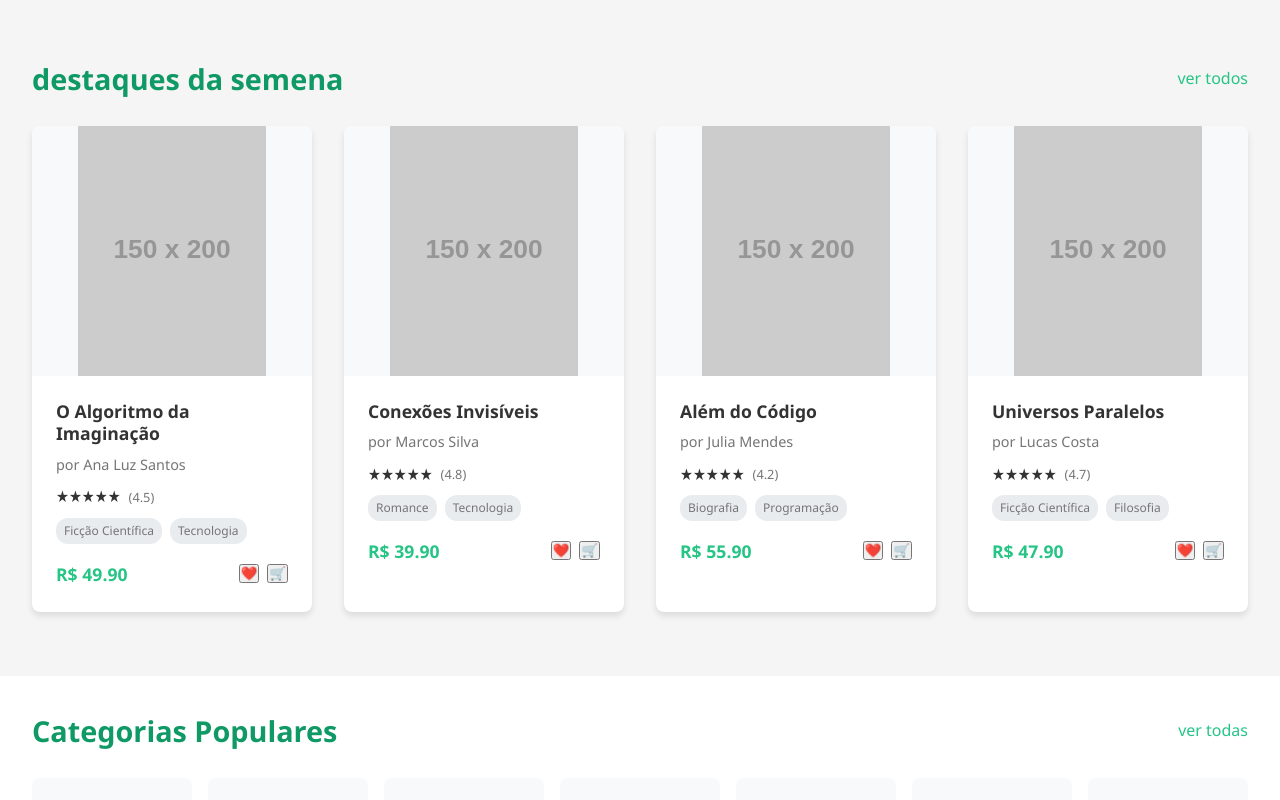
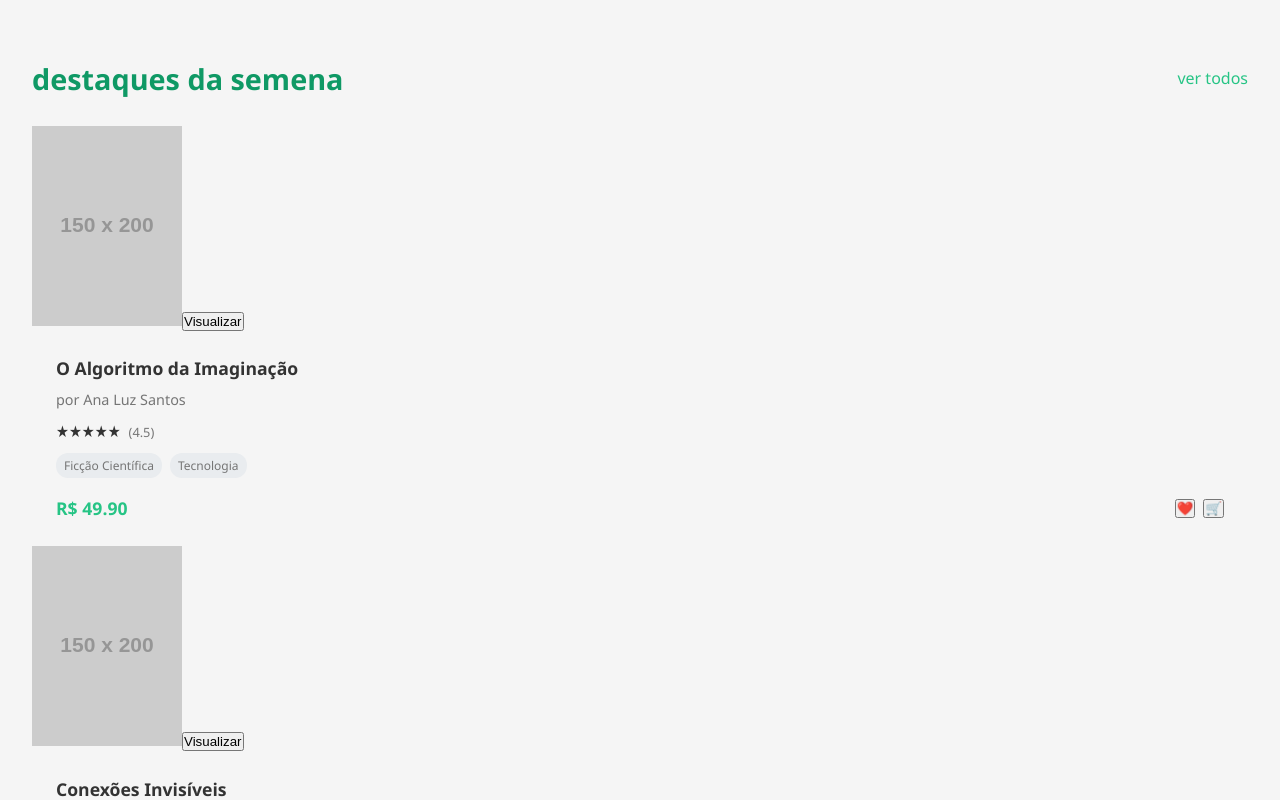
Before and after one commit to Mariaeduardar07/livraria01-revisao, a Next.js app: page / in a window 1280 px wide. Shown: the part 420-1220 px from the top of the page. Built offline with nearby package versions, Linux system fonts and the light colour scheme.

Commit message:
feat: create bookCard component

```diff
--- /dev/null
+++ b/src/components/bookCard/bookCard.module.css
@@ -0,0 +1,103 @@
+.bookCard:hover .quickViewButton {
+    bottom: 0;
+  }
+
+  .bookInfo {
+    padding: 1.5rem;
+    position: relative;
+    box-sizing: border-box;
+  }
+
+  .newBadge {
+    position: absolute;
+    top: -12px;
+    right: 12px;
+    background-color: var(--success-color);
+    color: var(--white);
+    font-size: 0.7rem;
+    padding: 0.25rem 0.5rem;
+    border-radius: 12px;
+    text-transform: uppercase;
+    font-weight: bold;
+  }
+
+  .bookTitle {
+    font-size: 1.1rem;
+    margin-bottom: 0.5rem;
+    line-height: 1.3;
+    font-family: inherit;
+  }
+
+  .bookAuthor {
+    color: var(--light-text);
+    font-size: 0.9rem;
+    margin-bottom: 0.5rem;
+  }
+
+  .bookRating {
+    margin-bottom: 0.5rem;
+    display: flex;
+    align-items: center;
+  }
+
+  .star {
+    color: #ffc107;
+    font-size: 1rem;
+  }
+
+  .starEmpty {
+    color: var(--gray-300);
+  }
+
+  .starHalf {
+    position: relative;
+    color: var(--gray-300);
+  }
+
+  .starHalf::after {
+    content: "★";
+    position: absolute;
+    left: 0;
+    top: 0;
+    color: #ffc107;
+    width: 50%;
+    overflow: hidden;
+  }
+
+  .ratingValue {
+    margin-left: 0.5rem;
+    font-size: 0.8rem;
+    color: var(--light-text);
+  }
+
+  .bookTags {
+    display: flex;
+    flex-wrap: wrap;
+    gap: 0.5rem;
+    margin-bottom: 1rem;
+  }
+
+  .tag {
+    background-color: var(--gray-200);
+    font-size: 0.75rem;
+    padding: 0.2rem 0.5rem;
+    border-radius: 12px;
+    color: var(--light-text);
+  }
+
+  .bookPriceActions {
+    display: flex;
+    justify-content: space-between;
+    align-items: center;
+  }
+
+  .bookPrice {
+    font-weight: bold;
+    font-size: 1.1rem;
+    color: var(--primary-color);
+  }
+
+  .bookActions {
+    display: flex;
+    gap: 0.5rem;
+  }
--- /dev/null
+++ b/src/components/bookCard/index.jsx
@@ -0,0 +1,40 @@
+import styles from "./bookCard.module.css";
+
+const BookCard = ({ book, renderStars }) => {
+  return (
+    <div key={book.id} className={styles.bookCard}>
+      <div className={styles.bookCover}>
+        <img
+          src={book.coverImage}
+          alt={book.title}
+          className={styles.coverImage}
+        />
+        <button className={styles.quickViewButton}>Visualizar</button>
+      </div>
+      <div className={styles.bookInfo}>
+        <h3 className={styles.bookTitle}>{book.title}</h3>
+        <p className={styles.bookAuthor}>por {book.author}</p>
+        <div className={styles.bookRating}>
+          {renderStars(book.rating)}
+          <span className={styles.ratingValue}>({book.rating})</span>
+        </div>
+        <div className={styles.bookTags}>
+          {book.tags.map((tag, index) => (
+            <span key={index} className={styles.tag}>
+              {tag}
+            </span>
+          ))}
+        </div>
+        <div className={styles.bookPriceActions}>
+          <span className={styles.bookPrice}>R$ {book.price.toFixed(2)}</span>
+          <div className={styles.bookActions}>
+            <button className={styles.iconButton}>❤️</button>
+            <button className={styles.iconButton}>🛒</button>
+          </div>
+        </div>
+      </div>
+    </div>
+  );
+};
+
+export default BookCard;
--- a/src/components/booksSection/booksSection.module.css
+++ b/src/components/booksSection/booksSection.module.css
@@ -8,66 +8,6 @@
     display: grid;
     grid-template-columns: repeat(auto-fill, minmax(250px, 1fr));
     gap: 2rem;
-  }
-
-  .bookCard {
-    background-color: var(--white);
-    border-radius: var(--border-radius);
-    overflow: hidden;
-    box-shadow: var(--box-shadow);
-    transition: var(--transition);
-    animation: fadeIn 0.5s ease forwards;
-    box-sizing: border-box;
-  }
-
-  .bookCard:hover {
-    transform: translateY(-5px);
-    box-shadow: 0 12px 20px rgba(0, 0, 0, 0.15);
-  }
-
-  .bookCover {
-    position: relative;
-    overflow: hidden;
-    height: 250px;
-    display: flex;
-    justify-content: center;
-    background-color: var(--gray-100);
-  }
-
-  .coverImage {
-    height: 100%;
-    object-fit: cover;
-    transition: var(--transition);
-  }
-
-  .bookCard:hover .coverImage {
-    transform: scale(1.05);
-  }
-
-  .quickViewButton {
-    position: absolute;
-    bottom: -40px;
-    left: 0;
-    right: 0;
-    background-color: rgba(0, 0, 0, 0.7);
-    color: var(--white);
-    padding: 0.5rem;
-    text-align: center;
-    transition: var(--transition);
-    cursor: pointer;
-    border: none;
-    outline: none;
-    font-family: inherit;
-  }
-
-  .bookCard:hover .quickViewButton {
-    bottom: 0;
-  }
-
-  .bookInfo {
-    padding: 1.5rem;
-    position: relative;
-    box-sizing: border-box;
   }
 
   .newBadge {
@@ -82,84 +22,3 @@
     text-transform: uppercase;
     font-weight: bold;
   }
-
-  .bookTitle {
-    font-size: 1.1rem;
-    margin-bottom: 0.5rem;
-    line-height: 1.3;
-    font-family: inherit;
-  }
-
-  .bookAuthor {
-    color: var(--light-text);
-    font-size: 0.9rem;
-    margin-bottom: 0.5rem;
-  }
-
-  .bookRating {
-    margin-bottom: 0.5rem;
-    display: flex;
-    align-items: center;
-  }
-
-  .star {
-    color: #ffc107;
-    font-size: 1rem;
-  }
-
-  .starEmpty {
-    color: var(--gray-300);
-  }
-
-  .starHalf {
-    position: relative;
-    color: var(--gray-300);
-  }
-
-  .starHalf::after {
-    content: "★";
-    position: absolute;
-    left: 0;
-    top: 0;
-    color: #ffc107;
-    width: 50%;
-    overflow: hidden;
-  }
-
-  .ratingValue {
-    margin-left: 0.5rem;
-    font-size: 0.8rem;
-    color: var(--light-text);
-  }
-
-  .bookTags {
-    display: flex;
-    flex-wrap: wrap;
-    gap: 0.5rem;
-    margin-bottom: 1rem;
-  }
-
-  .tag {
-    background-color: var(--gray-200);
-    font-size: 0.75rem;
-    padding: 0.2rem 0.5rem;
-    border-radius: 12px;
-    color: var(--light-text);
-  }
-
-  .bookPriceActions {
-    display: flex;
-    justify-content: space-between;
-    align-items: center;
-  }
-
-  .bookPrice {
-    font-weight: bold;
-    font-size: 1.1rem;
-    color: var(--primary-color);
-  }
-
-  .bookActions {
-    display: flex;
-    gap: 0.5rem;
-  }
--- a/src/components/booksSection/index.jsx
+++ b/src/components/booksSection/index.jsx
@@ -1,51 +1,14 @@
 import styles from "./booksSection.module.css";
 import SectionHeader from "../sectionHeader";
+import BookCard from "../bookCard";
 
-const BooksSection = ({ books, renderStars, text, title, viewAllLink}) => {
+const BooksSection = ({ books, renderStars, text, title, viewAllLink }) => {
   return (
     <section className={styles.bookSection}>
-      <SectionHeader
-        Text={text}
-        title={title}
-        viewAllLink={viewAllLink}
-      />
-
-      <div className={styles.booksGrid}>
+      <SectionHeader Text={text} title={title} viewAllLink={viewAllLink} />
+      <div className={styles.bookGrid}>
         {books.map((book) => (
-          <div key={book.id} className={styles.bookCard}>
-            <div className={styles.bookCover}>
-              <img
-                src={book.coverImage}
-                alt={book.title}
-                className={styles.coverImage}
-              />
-              <button className={styles.quickViewButton}>Visualizar</button>
-            </div>
-            <div className={styles.bookInfo}>
-              <h3 className={styles.bookTitle}>{book.title}</h3>
-              <p className={styles.bookAuthor}>por {book.author}</p>
-              <div className={styles.bookRating}>
-                {renderStars(book.rating)}
-                <span className={styles.ratingValue}>({book.rating})</span>
-              </div>
-              <div className={styles.bookTags}>
-                {book.tags.map((tag, index) => (
-                  <span key={index} className={styles.tag}>
-                    {tag}
-                  </span>
-                ))}
-              </div>
-              <div className={styles.bookPriceActions}>
-                <span className={styles.bookPrice}>
-                  R$ {book.price.toFixed(2)}
-                </span>
-                <div className={styles.bookActions}>
-                  <button className={styles.iconButton}>❤️</button>
-                  <button className={styles.iconButton}>🛒</button>
-                </div>
-              </div>
-            </div>
-          </div>
+          <BookCard key={book.id} book={book} renderStars={renderStars} />
         ))}
       </div>
     </section>
```
